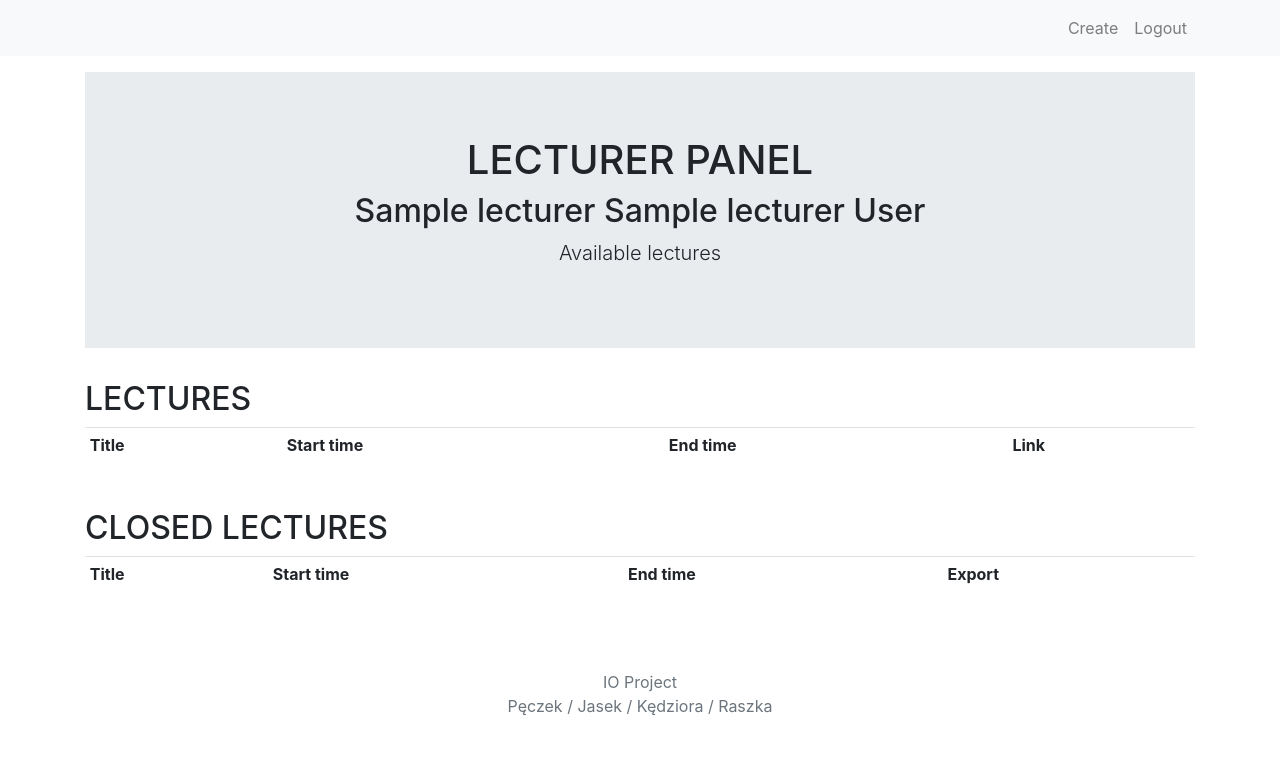
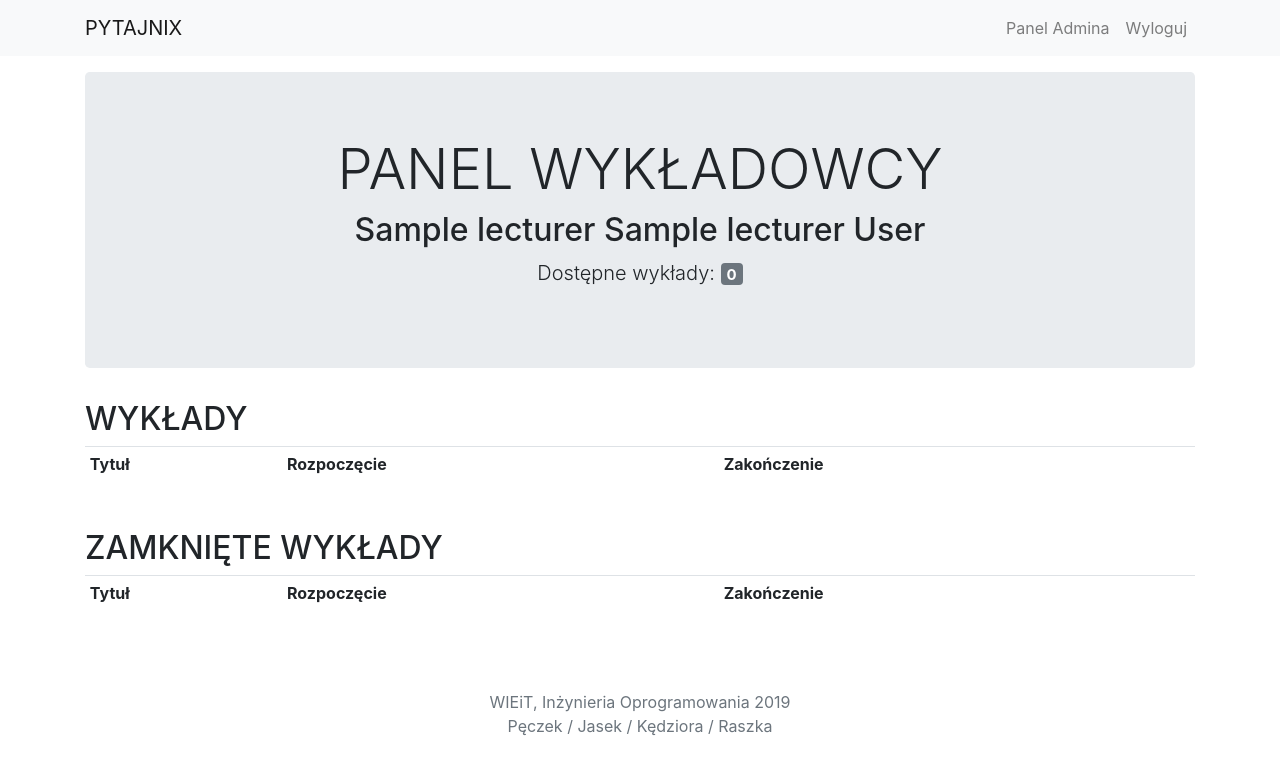
Before and after one commit to YuseqYaseq/pytajnix, a Django app: page /application/lecturer/ in a window 1280 px wide. Shown: the top 775 px of the page. Run offline with Django 3.2, Linux system fonts and the light colour scheme; a user stored in the database is signed in; tables that the repository leaves empty hold one stand-in row (values such as "Sample post"); lists and menus that the app fills with data are empty; some libraries are stand-ins or nearby versions.

Commit message:
improvements in sorting and layouts

```diff
--- a/application/models.py
+++ b/application/models.py
@@ -74,6 +74,12 @@ class Lecturer(models.Model):
             self.add_lecture(lecture, save=False)
         self.save()
 
+    def count_lectures(self):
+        result = 0
+        for lecture in self.lectures.all():
+            result += 1
+        return result
+
     def __str__(self):
         title = self.title if self.title is not None else ''
         return '{} {} {}'.format(title, self.user.first_name, self.user.last_name)
--- a/application/templates/application/lecturer_panel.html
+++ b/application/templates/application/lecturer_panel.html
@@ -9,20 +9,20 @@
     </div>
     {% endif %}
 
-    <div class="jumbotron jumbotron-fluid">
+    <div class="jumbotron container-fluid">
         <div class="container">
-          <h1 style="text-align:center;">LECTURER PANEL</h1>
+          <h1 class="display-4" style="text-align:center;">PANEL WYKŁADOWCY</h1>
             <h2 style="text-align:center;">{{ lecturer_title }} {{ lecturer_name }}</h2>
-          <p class="lead" style="text-align:center;">Available lectures</p>
+          <p class="lead" style="text-align:center;">Dostępne wykłady: <span class="badge badge-secondary">{{amount_of_lectures}}</span></p>
         </div>
       </div>
-    <h2>LECTURES</h2>
+    <h2>WYKŁADY</h2>
 <table id="lectures" class="table table-sm">
     <tr>
-        <th>Title</th>
-        <th>Start time</th>
-        <th>End time</th>
-        <th>Link</th>
+        <th>Tytuł</th>
+        <th>Rozpoczęcie</th>
+        <th>Zakończenie</th>
+        <th></th>
     </tr>
     {%  for lecture in lectures %}
         <tr>
@@ -31,8 +31,8 @@
             <td>{{ lecture.end_time }}</td>
             <td>
                 <a href='{% url 'application:lecturer_panel_lecture' lecture_id=lecture.hash %}'>
-                  <button class="btn btn-success">
-                     DETAILS
+                  <button class="btn btn-info">
+                     SZCZEGÓŁY
                   </button>
                 </a>
             </td>
@@ -44,14 +44,14 @@
 </div>
 
 <div class="album pt-3 py-3">
-    <h2>CLOSED LECTURES</h2>
+    <h2>ZAMKNIĘTE WYKŁADY</h2>
 
 <table id="closed_lectures" class="table table-sm">
     <tr>
-        <th>Title</th>
-        <th>Start time</th>
-        <th>End time</th>
-        <th>Export</th>
+            <th>Tytuł</th>
+            <th>Rozpoczęcie</th>
+            <th>Zakończenie</th>
+            <th></th>
     </tr>
     {%  for lecture in closed_lectures %}
         <tr>
@@ -60,8 +60,8 @@
             <td>{{ lecture.end_time }}</td>
             <td>
                 <a href='{% url 'application:lecturer_export_lecture' lecture_id=lecture.hash %}'>
-                  <button class="btn btn-success">
-                     EXPORT
+                  <button class="btn btn-primary">
+                     EKSPORT DO CSV
                   </button>
                 </a>
             </td>
--- a/application/templates/application/login.html
+++ b/application/templates/application/login.html
@@ -12,7 +12,7 @@
 
 <h1>Login</h1>
 {% if pass_incorrect %}
-    <p class="text-danger">Incorrect credentials!</p>
+    <p class="text-danger">Niepoprawne dane logowania</p>
 {% endif %}
 <form action="{% url 'application:user_login' %}" method="post">
 {% csrf_token %}
@@ -21,7 +21,7 @@
     </table>
 <input type="submit" value="Log in" />
 </form>
-<a href="{% url 'application:user_signup' %}">First time? Create an account!</a>
+<a href="{% url 'application:user_signup' %}">Pierwszy raz? Stwórz konto</a>
 
 </div>
 
--- a/application/templates/application/user_panel.html
+++ b/application/templates/application/user_panel.html
@@ -11,15 +11,15 @@
 
     <div class="jumbotron jumbotron-fluid">
         <div class="container">
-          <h1 style="text-align:center;">USER PANEL</h1>
+          <h1 class="display-4" style="text-align:center;">PANEL UŻYTKOWNIKA</h1>
           <p class="lead" style="text-align:center;"> {{user_name}}</p>
         </div>
       </div>
 
     <center>
-        <h2>PICK LECTURE TO SUBSCRIBE</h2>
+        <h2>WYBIERZ WYKŁAD</h2>
         {% if id_incorrect %}
-            <p class="text-danger">Incorrect lecture hash!</p>
+            <p class="text-danger">NIEPOPRAWNY KOD!</p>
         {% endif %}
         <form action="{% url 'application:user_panel' %}" method="post">
         {% csrf_token %}
--- a/application/views.py
+++ b/application/views.py
@@ -106,7 +106,8 @@ def lecturer_panel(request):
         'lecturer_name': '{} {}'.format(lecturer.name, lecturer.surname),
         'lecturer_title': lecturer.title,
         'lectures': list(lecturer.lectures.filter(closed=False)),
-        'closed_lectures': list(lecturer.lectures.filter(closed=True))
+        'closed_lectures': list(lecturer.lectures.filter(closed=True)),
+        'amount_of_lectures': lecturer.count_lectures()
     }
     return HttpResponse(template.render(context, request))
 
--- a/pytajnix/templates/base.html
+++ b/pytajnix/templates/base.html
@@ -19,17 +19,16 @@
   <header>
     <nav class="navbar navbar-expand-lg navbar-light bg-light">
       <div class="container">
-      <a class="navbar-brand" href='/application'>
 
-      </a>
+      <a class="navbar-brand" href='/application'>  PYTAJNIX </a>
       <button class="navbar-toggler" type="button" data-toggle="collapse" data-target="#navbarNavAltMarkup" aria-controls="navbarNavAltMarkup" aria-expanded="false" aria-label="Toggle navigation">
         <span class="navbar-toggler-icon"></span>
       </button>
       <div class="collapse navbar-collapse" id="navbarNavAltMarkup">
         <div class="navbar-nav ml-auto">
           {% if user.is_authenticated %}
-          <a class="nav-item nav-link" href='/application'>Create <span class="oi oi-plus"></span></a>
-          <a class="nav-item nav-link" href="javascript:{document.getElementById('logout').submit()}" onclick="">Logout <span class="oi oi-account-logout"></span></a>
+          <a class="nav-item nav-link" href='/admin'>Panel Admina <span class="oi oi-plus"></span></a>
+          <a class="nav-item nav-link" href="javascript:{document.getElementById('logout').submit()}" onclick="">Wyloguj <span class="oi oi-account-logout"></span></a>
           <form id="logout" method="POST" action={% url 'application:user_logout' %}>
             {% csrf_token %}
             <input type="hidden" />
@@ -53,7 +52,7 @@
   <footer class="text-muted">
     <div class="container text-center">
       <br><br>
-      <p>IO Project<br>Pęczek / Jasek / Kędziora / Raszka </p>
+      <p>WIEiT, Inżynieria Oprogramowania 2019<br>Pęczek / Jasek / Kędziora / Raszka </p>
       </div>
   </footer>
 
```
Also changed, not shown: application/templates/application/lecturer_panel_lecture.html (+46 -10 lines), application/templates/application/mod_panel.html (+14 -14 lines), application/templates/application/mod_panel_lecture.html (+9 -9 lines), application/templates/application/user_panel_lecture.html (+59 -17 lines).
